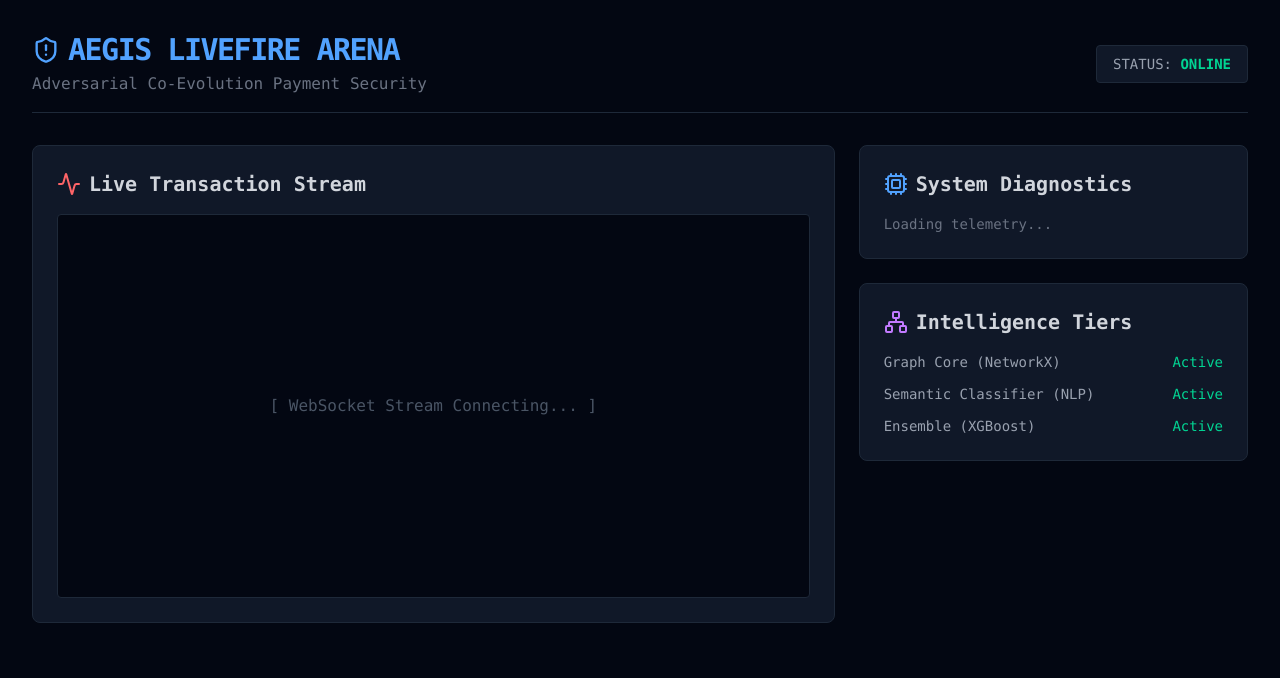
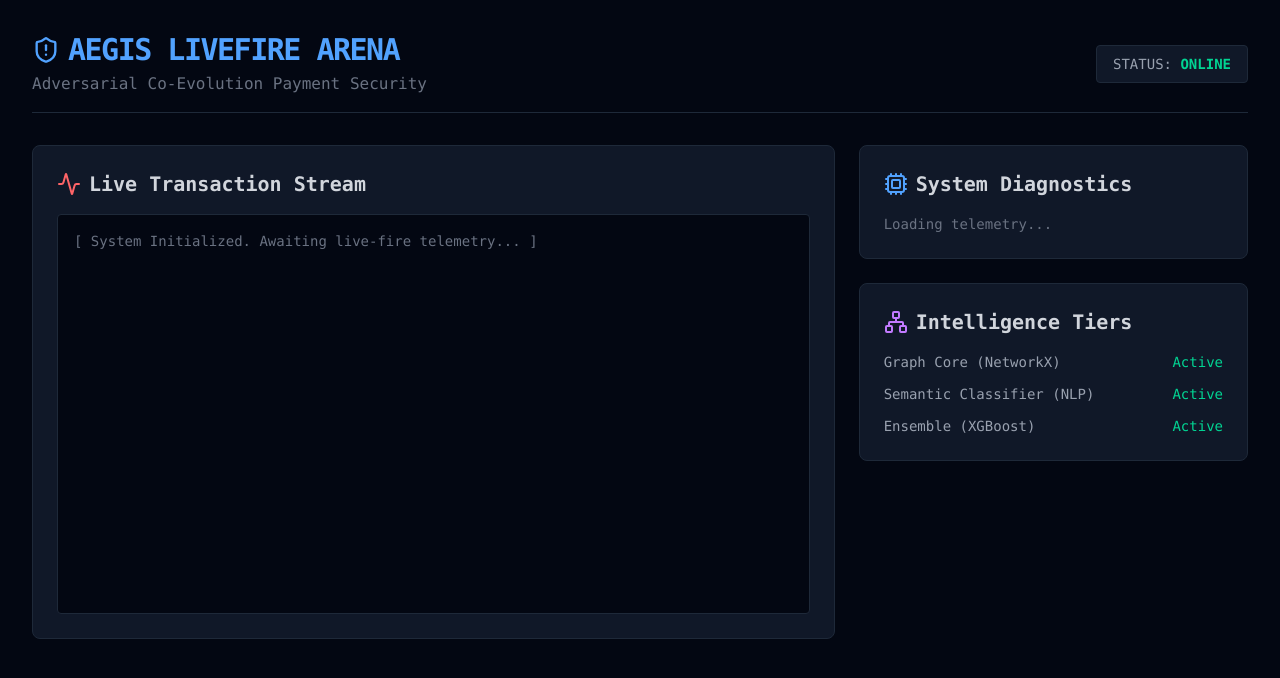
Before and after one commit to abhi-dev99/code0710, a React (Vite) app in the folder app/frontend/: page / in a window 1280 px wide. Shown: the top 678 px of the page. Built offline with nearby package versions, Linux system fonts and the light colour scheme; no server answers.

Commit message:
feat: wire up websocket logic to react frontend

```diff
--- a/app/frontend/src/App.tsx
+++ b/app/frontend/src/App.tsx
@@ -1,15 +1,68 @@
-import React, { useState, useEffect } from 'react';
+import React, { useState, useEffect, useRef } from 'react';
 import { Activity, ShieldAlert, Cpu, Network } from 'lucide-react';
 
 export default function App() {
   const [health, setHealth] = useState<any>(null);
+  const [stream, setStream] = useState<string[]>([
+    '[ System Initialized. Awaiting live-fire telemetry... ]'
+  ]);
+  const wsRef = useRef<WebSocket | null>(null);
+  const streamEndRef = useRef<HTMLDivElement>(null);
 
   useEffect(() => {
     fetch('http://localhost:8000/api/health')
       .then(r => r.json())
       .then(data => setHealth(data))
       .catch(e => console.error("API error", e));
+
+    const connectWs = () => {
+      const ws = new WebSocket('ws://localhost:8000/ws/stream');
+
+      ws.onopen = () => {
+        setStream(prev => [...prev, '[ WebSocket Connected: 🟢 ]']);
+      };
+
+      ws.onmessage = (event) => {
+        try {
+          const data = JSON.parse(event.data);
+          if (data.type === 'detect') {
+            const logs = data.results.map((r: any) =>
+              `> TXN: ${r.txn_id} | FUSED: ${r.fused_score} | FLAG: ${r.flagged ? '🟥 MULE' : '🟩 BENIGN'}`
+            );
+            setStream(prev => {
+                const updated = [...prev, ...logs];
+                // Keep only last 100 logs to prevent lag
+                return updated.slice(-100);
+            });
+          } else if (data.type === 'round_complete') {
+            setStream(prev => [...prev, `[ Round Complete. Benign: ${data.summary.benign_total}, Vectors: ${data.summary.vectors_run} ]`]);
+          }
+        } catch (e) {
+          console.error('WS Parse Error', e);
+        }
+      };
+
+      ws.onclose = () => {
+        setStream(prev => [...prev, '[ WebSocket Disconnected: 🔴 Reconnecting in 3s... ]']);
+        setTimeout(connectWs, 3000);
+      };
+
+      wsRef.current = ws;
+    };
+
+    connectWs();
+
+    return () => {
+      if (wsRef.current) {
+        wsRef.current.close();
+      }
+    };
   }, []);
+
+  // Auto-scroll to bottom of stream
+  useEffect(() => {
+    streamEndRef.current?.scrollIntoView({ behavior: 'smooth' });
+  }, [stream]);
 
   return (
     <div className="min-h-screen bg-gray-950 text-gray-100 p-8 font-mono">
@@ -29,13 +82,21 @@ export default function App() {
       </header>
 
       <main className="grid grid-cols-1 md:grid-cols-3 gap-6">
-        <div className="col-span-2 bg-gray-900 border border-gray-800 rounded-lg p-6">
+        <div className="col-span-2 bg-gray-900 border border-gray-800 rounded-lg p-6 flex flex-col">
           <h2 className="text-xl font-semibold mb-4 text-gray-300 flex items-center gap-2">
             <Activity className="text-red-400" /> Live Transaction Stream
           </h2>
-          <div className="h-96 bg-gray-950 rounded border border-gray-800 flex items-center justify-center text-gray-600 relative overflow-hidden">
-            <div className="absolute inset-0 opacity-10 bg-[radial-gradient(ellipse_at_center,_var(--tw-gradient-stops))] from-blue-400 via-gray-900 to-gray-950"></div>
-            <p className="z-10">[ WebSocket Stream Connecting... ]</p>
+          <div className="flex-1 min-h-[400px] max-h-[600px] bg-gray-950 rounded border border-gray-800 p-4 relative overflow-y-auto font-mono text-sm">
+            <div className="absolute inset-0 opacity-5 bg-[radial-gradient(ellipse_at_center,_var(--tw-gradient-stops))] from-blue-400 via-gray-900 to-gray-950 pointer-events-none"></div>
+
+            <div className="relative z-10 flex flex-col gap-1">
+              {stream.map((log, i) => (
+                <div key={i} className={`${log.includes('🟥') ? 'text-red-400' : log.includes('🟩') ? 'text-emerald-400' : 'text-gray-500'}`}>
+                  {log}
+                </div>
+              ))}
+              <div ref={streamEndRef} />
+            </div>
           </div>
         </div>
 
```
